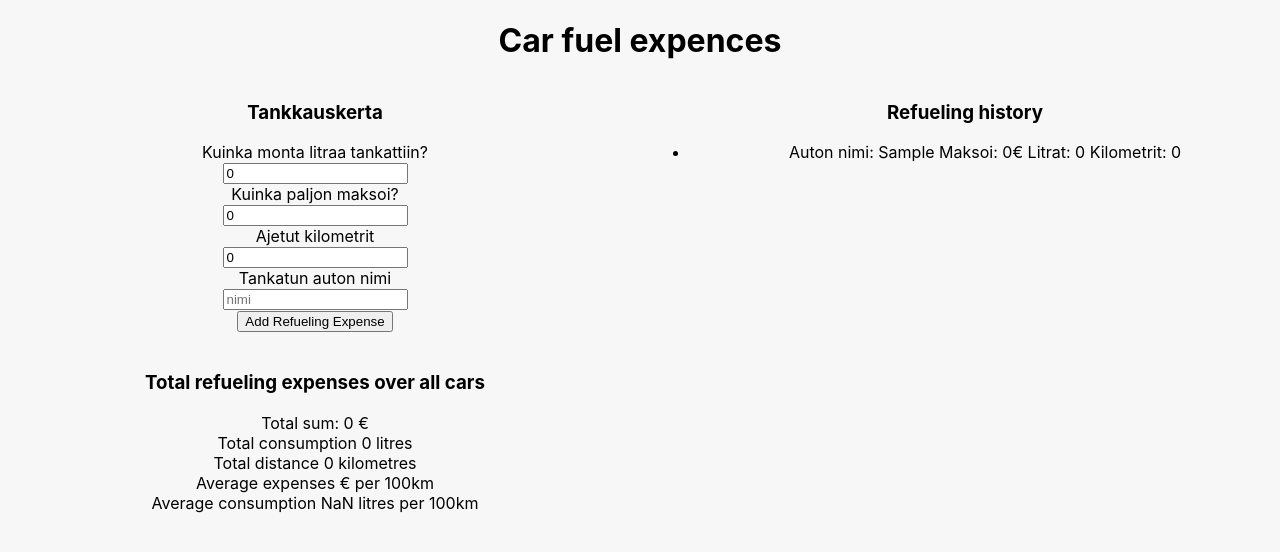
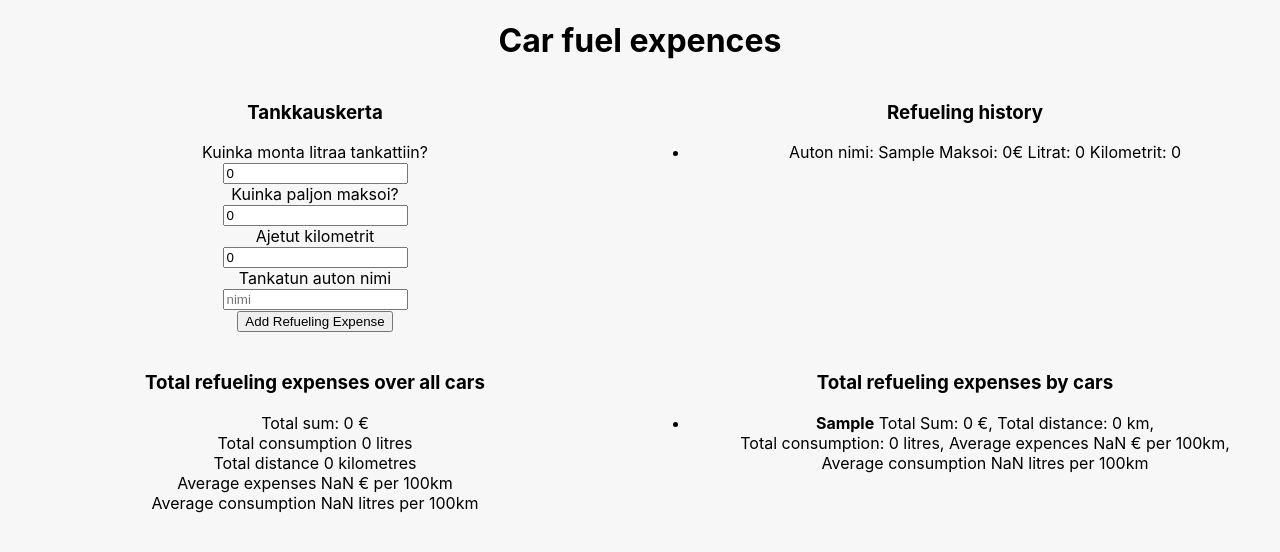
Before and after one commit to MinnaNordqvist/selainohjelmointi_g8, a React (Create React App) app in the folder bensa/: page / in a window 1280 px wide. Both pictures are taken after typing "Sample" into the empty fields and a click on the button "Add Refueling Expense". Shown: the top 552 px of the page. Built offline with nearby package versions, Linux system fonts and the light colour scheme.

Commit message:
Lisätty Ekaan laskuun eurot/100km. Lisätty komponentti TokaLasku, jossa autot lasketaan erikseen

```diff
--- a/bensa/src/App.js
+++ b/bensa/src/App.js
@@ -4,6 +4,7 @@ import {AddFuel} from "./AddFuel"
 import {Tankkaushistoria} from "./Tankkaushistoria"
 import {GlobalProvider} from "./GlobalState";
 import {EkaLasku} from "./EkaLasku";
+import {TokaLasku} from "./TokaLasku";
 
 function App() {
   return (
@@ -14,6 +15,7 @@ function App() {
    <AddFuel />
    <Tankkaushistoria/>
    <EkaLasku />
+   <TokaLasku />
    </div>
 
 
--- a/bensa/src/EkaLasku.js
+++ b/bensa/src/EkaLasku.js
@@ -2,17 +2,19 @@ import React, {useContext} from 'react'
 import { GlobalContext } from './GlobalState'
 
 export const EkaLasku = () => {
+    var litratPerKm = 0;
+    var eurotPerLitra = 0;
+    var eurotPerKm = 0;
     const {tankkaukset} = useContext(GlobalContext);
-    const id = tankkaukset.map(tankki => tankki.id);
-    var nimi = tankkaukset.map(tankki => tankki.text);
     var litrat = tankkaukset.map(tankki => tankki.litrat);
     var summaLitrat = litrat.reduce((acc, item) => (acc += item), 0);
     var km = tankkaukset.map(tankki =>tankki.km);
     var summaKm = km.reduce((acc, item) => (acc += item), 0);
     var hinnat = tankkaukset.map(tankki => tankki.hinta);
     var summaEurot = hinnat.reduce((acc, item) => (acc += item), 0);
-    var litratPerKm = (100 * summaLitrat/summaKm).toFixed(2);
-
+    litratPerKm = (100 * summaLitrat/summaKm).toFixed(2);
+    eurotPerLitra = (summaEurot/summaLitrat).toFixed(2);
+    eurotPerKm = (litratPerKm * eurotPerLitra).toFixed(2);
 
     return (
     <div>
@@ -20,7 +22,7 @@ export const EkaLasku = () => {
        Total sum: {summaEurot} € <br/>
        Total consumption {summaLitrat} litres <br/>
        Total distance {summaKm} kilometres <br />
-       Average expenses {} € per 100km  <br />
+       Average expenses {eurotPerKm} € per 100km  <br />
        Average consumption {litratPerKm} litres per 100km
     </div>
   )
--- /dev/null
+++ b/bensa/src/TokaLasku.js
@@ -0,0 +1,55 @@
+import React, {useContext, useEffect, useState} from 'react'
+import { GlobalContext } from './GlobalState'
+
+
+export const TokaLasku = () => {
+    const {tankkaukset} = useContext(GlobalContext);
+    const merkit = groupBy(tankkaukset,"text");
+
+    var avaimet = Object.keys(merkit);
+    var arvot = Object.values(merkit);
+    var ret = [];
+
+   function lasketaan(avaimet, arvot){
+    var litratPerKm = 0;
+    var eurotPerLitra = 0;
+    var eurotPerKm = 0;
+    for(var i = 0; i < avaimet.length; i++){
+           var nimet = (avaimet[i]);
+           var hinnat =(arvot[i].map(arvo =>arvo.hinta).reduce((acc,item)=>(acc+=item),0));
+           var km = (arvot[i].map(arvo =>arvo.km).reduce((acc, item)=>(acc+=item),0));
+           var l =(arvot[i].map(arvo=>arvo.litrat).reduce((acc, item)=>(acc+=item),0));
+           litratPerKm = (100 * l/km).toFixed(2);
+           eurotPerLitra = (hinnat/l).toFixed(2);
+           eurotPerKm = (litratPerKm * eurotPerLitra).toFixed(2);
+           ret.push(<li className='Summaus' key={nimet}>
+            <b>{nimet}</b> Total Sum: {hinnat} €, Total distance: {km} km, <br/>
+            Total consumption: {l} litres, Average expences {eurotPerKm} € per 100km, <br/>
+            Average consumption {litratPerKm} litres per 100km</li>);
+      }
+      return ret;
+    };
+
+    var palauta = lasketaan(avaimet, arvot);
+    console.log(palauta);
+
+    return (
+    <div>
+     <h3>Total refueling expenses by cars</h3>
+       <ul>
+       {palauta}
+       </ul>
+    </div>
+  )
+}
+
+const groupBy = (array, key) => {
+    return array.reduce((result, currentValue) => {
+    if (!result[currentValue[key]]) {
+        result[currentValue[key]] = [];
+    }
+    result[currentValue[key]].push(currentValue);
+
+    return result;
+    }, {});
+};
```
